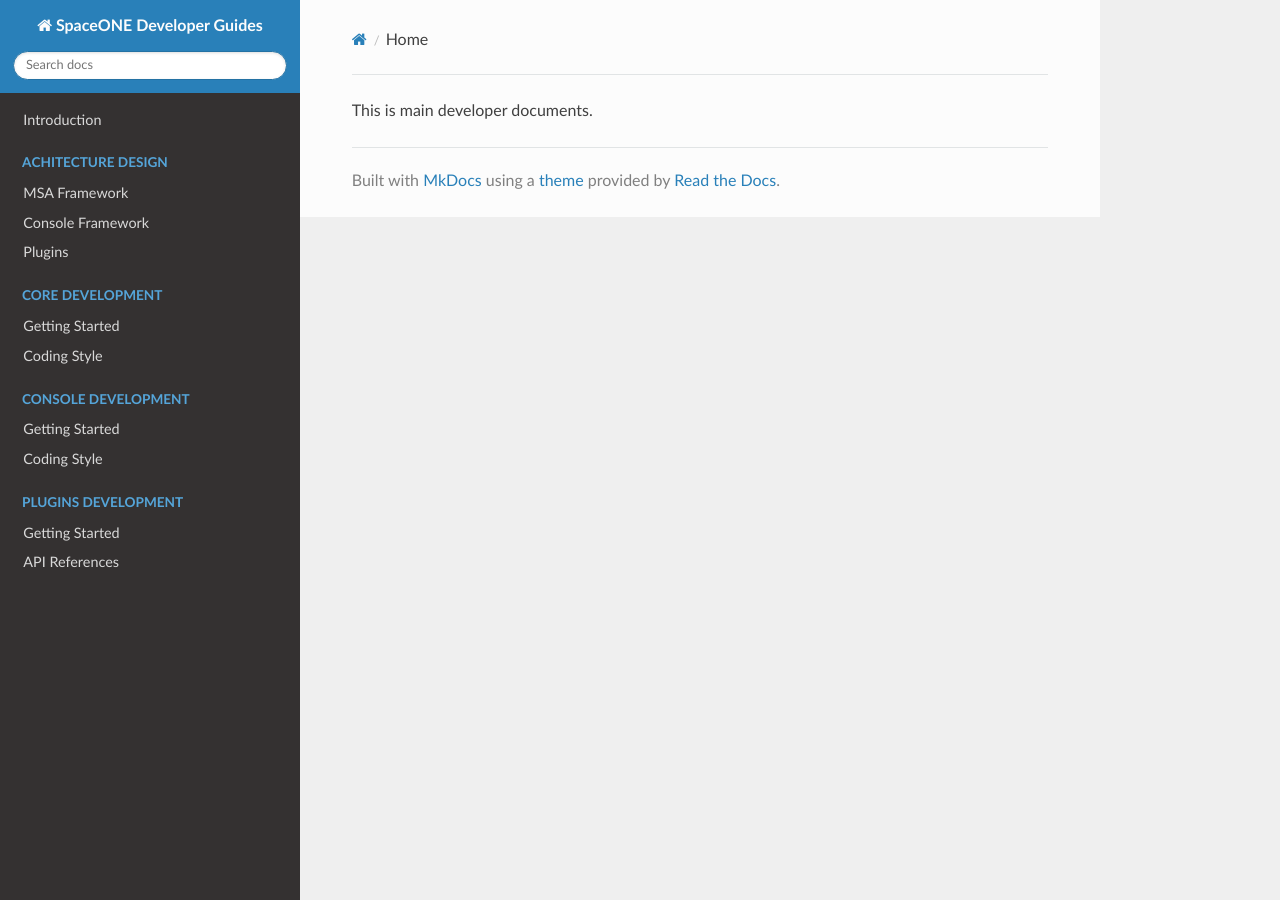
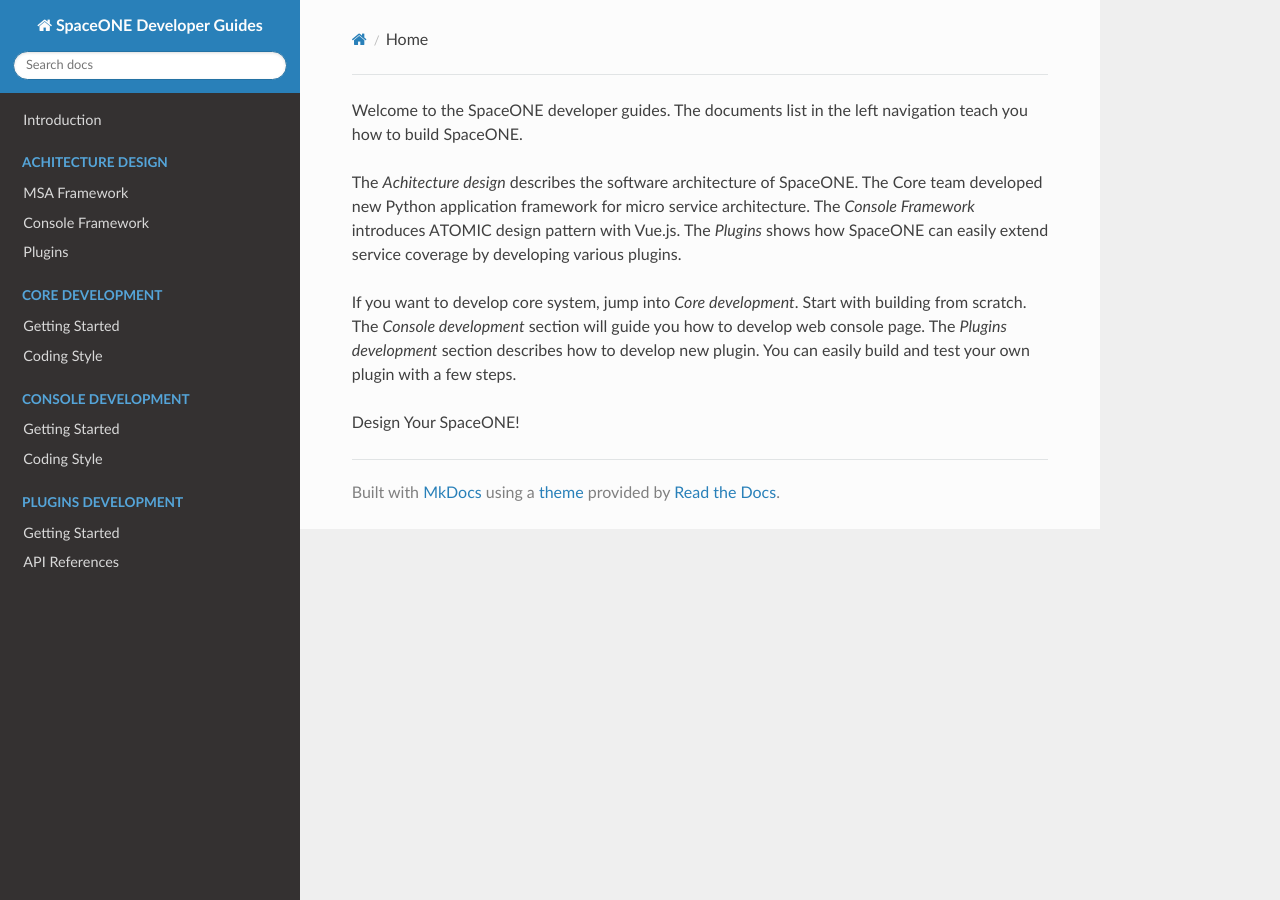
Before and after one commit to spaceone-dev/developer, an MkDocs documentation site: the page built from docs/index.md, in a window 1280 px wide. Built offline with MkDocs 1.6.1, drawn with Linux system fonts in a browser that asks for light colours; nearby versions of some CDN libraries.

Commit message:
Update index.md
Signed-off-by: Choonho Son <choonhoson@megazone.com>

```diff
--- a/docs/index.md
+++ b/docs/index.md
@@ -1 +1,7 @@
-This is main developer documents.
+Welcome to the SpaceONE developer guides. The documents list in the left navigation teach you how to build SpaceONE.
+
+The *Achitecture design* describes the software architecture of SpaceONE. The Core team developed new Python application framework for micro service architecture. The *Console Framework* introduces ATOMIC design pattern with Vue.js. The *Plugins* shows how SpaceONE can easily extend service coverage by developing various plugins.
+
+If you want to develop core system, jump into *Core development*. Start with building from scratch. The *Console development* section will guide you how to develop web console page. The *Plugins development* section describes how to develop new plugin. You can easily build and test your own plugin with a few steps.
+
+Design Your SpaceONE!
```
